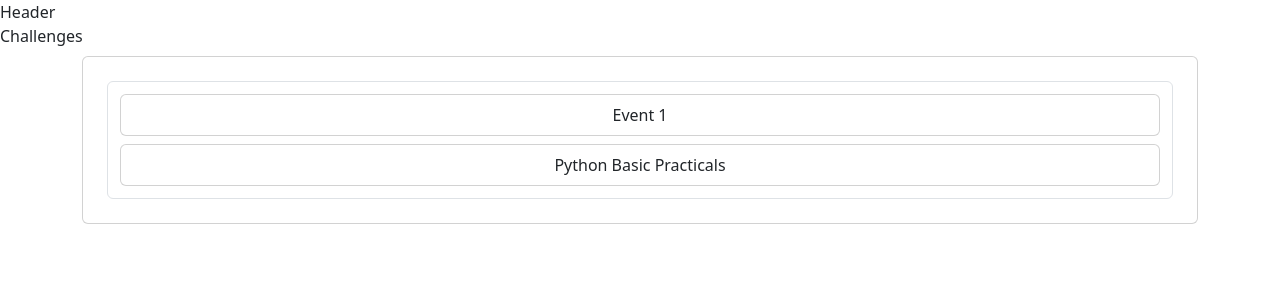
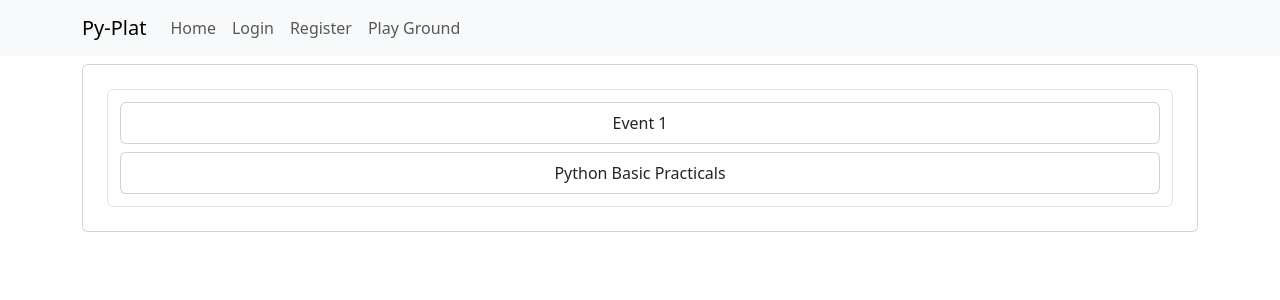
Before and after one commit to Dhanay-J/Py-Plat, a React (Vite) app in the folder src/: page / in a window 1280 px wide. Shown: the top 300 px of the page. Built offline with nearby package versions, Linux system fonts and the light colour scheme.

Commit message:
Added new Links

```diff
--- a/src/src/Pages/Components/Header.jsx
+++ b/src/src/Pages/Components/Header.jsx
@@ -1,13 +1,33 @@
 import React from "react";
 import { useLocation } from "react-router-dom";
+import Container from 'react-bootstrap/Container';
+import Nav from 'react-bootstrap/Nav';
+import Navbar from 'react-bootstrap/Navbar';
+import NavDropdown from 'react-bootstrap/NavDropdown';
+
 
 const Header = () => {
   const loc = useLocation();
 
   return (
     <>
-      <div>Header</div>
-      {loc.pathname === "/events" ? <div>Events</div> : <div>Challenges</div>}
+      {/* <div>Header</div> */}
+      {/* {loc.pathname === "/events" ? <div>Events</div> : <div>Challenges</div>} */}
+
+      <Navbar expand="lg" className="bg-body-tertiary">
+      <Container>
+        <Navbar.Brand href="#home">Py-Plat</Navbar.Brand>
+        <Navbar.Toggle aria-controls="basic-navbar-nav" />
+        <Navbar.Collapse id="basic-navbar-nav">
+          <Nav className="me-auto">
+            <Nav.Link href="/">Home</Nav.Link>
+            <Nav.Link href="/login">Login</Nav.Link>
+            <Nav.Link href="/register">Register</Nav.Link>
+            <Nav.Link href="/playground">Play Ground</Nav.Link>
+          </Nav>
+        </Navbar.Collapse>
+      </Container>
+    </Navbar>
     </>
   );
 };
```
